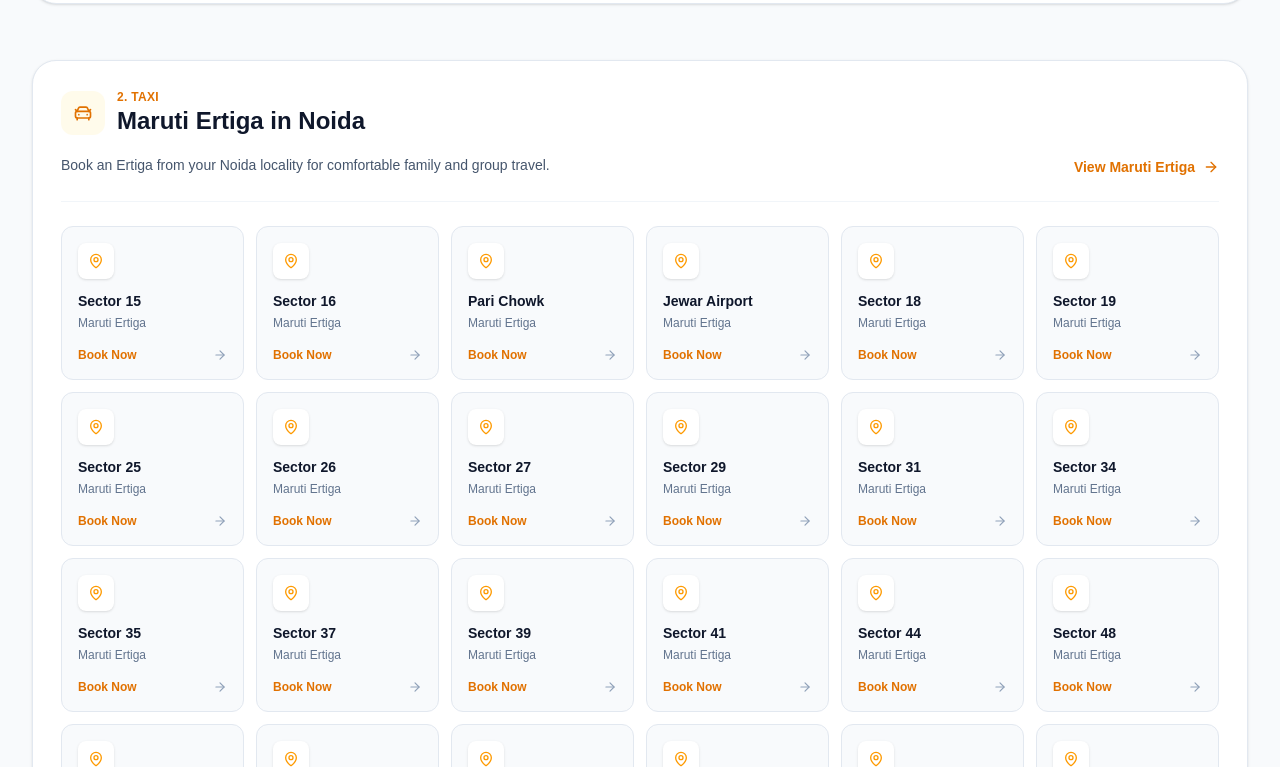
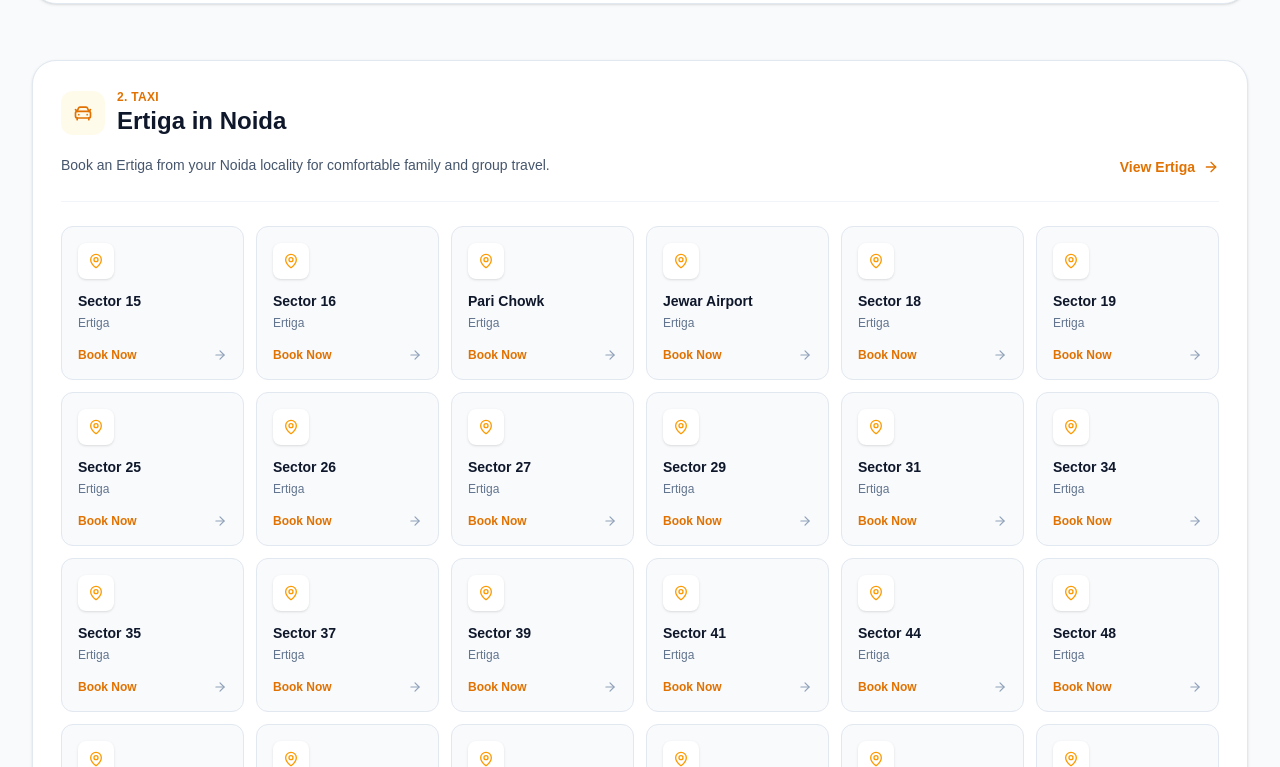
Before and after one commit to tempo-hub/noidacab, a Next.js app: page /noida in a window 1280 px wide. Shown: the part 1833-2600 px from the top of the page. Built offline with nearby package versions, Linux system fonts and the light colour scheme.

Commit message:
add more urls in noida page

```diff
--- a/app/noida/page.tsx
+++ b/app/noida/page.tsx
@@ -27,7 +27,7 @@ const vehicleSections = [
       "Book an Innova Crysta from your Noida locality for family trips, airport transfers and comfortable travel.",
   },
   {
-    name: "Maruti Ertiga",
+    name: "Ertiga",
     slug: "ertiga",
     basePath: "",
     type: "Taxi",
@@ -43,7 +43,23 @@ const vehicleSections = [
       "Book a Dzire from your Noida locality for affordable local and outstation taxi travel.",
   },
   {
-    name: "Honda Amaze",
+  name: "WagonR",
+  slug: "wagonr",
+  basePath: "",
+  type: "Taxi",
+  description:
+    "Book a WagonR from your Noida locality for affordable, budget-friendly local and outstation taxi travel.",
+},
+{
+  name: "Etios",
+  slug: "etios",
+  basePath: "",
+  type: "Taxi",
+  description:
+    "Book an Etios from your Noida locality for comfortable, spacious local and outstation taxi travel.",
+},
+  {
+    name: "Amaze",
     slug: "amaze",
     basePath: "",
     type: "Taxi",
```
